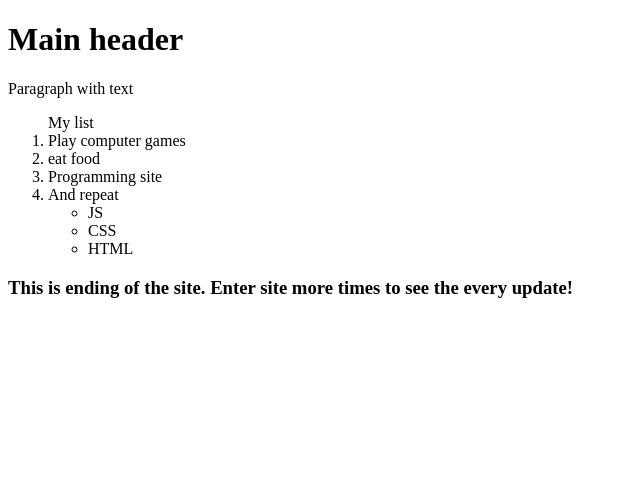
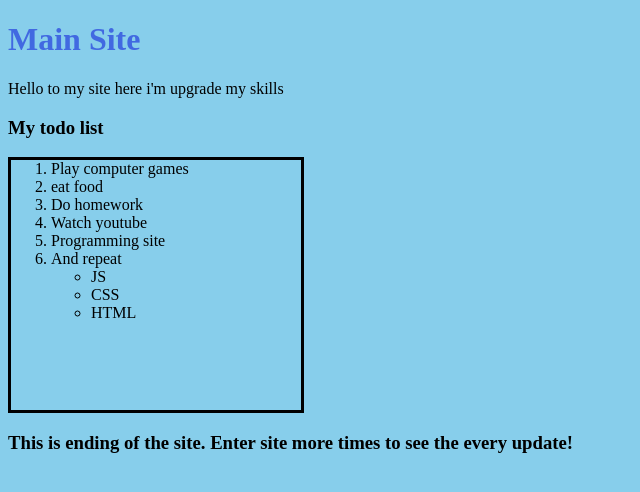
Before and after one commit to KonstantinKomend/Code_reposit, a plain HTML site: page index.html in a window 1280 px wide. Shown: the whole page, without its empty margins (0-640 px from the left). Drawn offline with Linux system fonts and the light colour scheme.

Commit message:
Обновка
добавил стили и текст

```diff
--- /dev/null
+++ b/CSS/main.css
@@ -0,0 +1,21 @@
+ .header {
+    color: royalblue;
+}
+#start {
+    position: relative;
+
+    /*border: 5px solid rebeccapurple; */
+}
+body {
+    background-color: skyblue;
+
+}
+.todo {
+    /*margin:50px;*/
+
+
+
+    border: 3px black solid;
+    width:250px;
+    height: 250px;
+}
--- a/index.html
+++ b/index.html
@@ -1,14 +1,22 @@
 <!DOCTYPE html>
+<html>
+    <head>
 
+        <link href="CSS/main.css" rel="stylesheet">
+    </head>
+    <body>
         <div id="start">
-<h1>Main header</h1>
+        <h1 class="header">Main Site</h1>
         </div>
         <div id="middle">
-<p>Paragraph with text</p>
-<ol>
-    My list
+            <p>Hello to my site here i'm upgrade my skills</p>
+        <h3>My todo list</h3>
+        <ol class="todo">
+
             <li>Play computer games</li>
             <li>eat food</li>
+            <li>Do homework</li>
+            <li>Watch youtube</li>
            <li>Programming site</li>
             <li>And repeat
         <ul>
@@ -18,8 +26,9 @@
         </ul>
     </li>
 </ol>
+</div><div id="end">
+<h3>This is ending of the site. Enter site more times to see the every update!</h3>
 </div>
 
-<div id="end">
-<h3>This is ending of the site. Enter site more times to see the every update!</h3>
-</div>
+    </body>
+</html>
```
Lines whose indentation alone changed are shown as unchanged.
